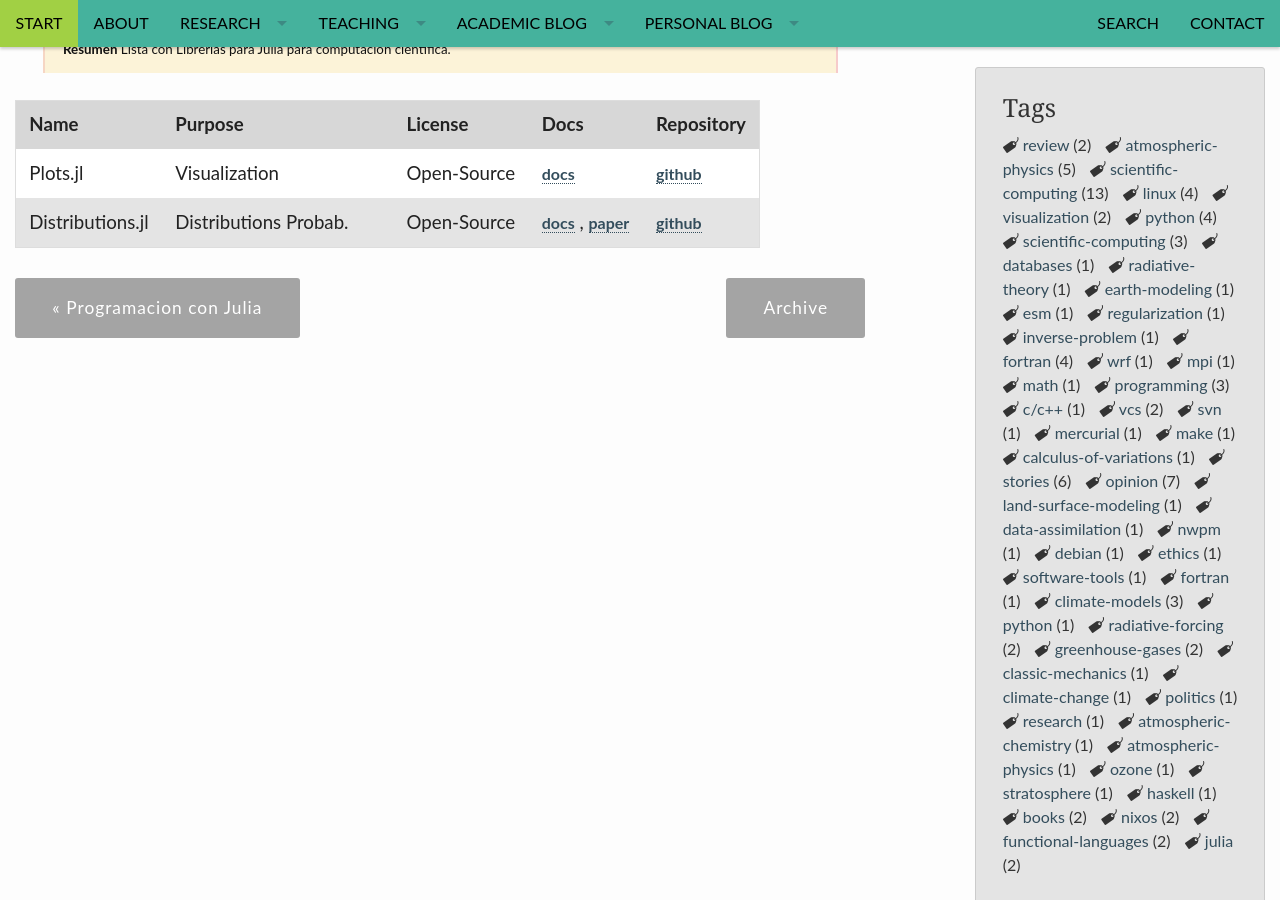
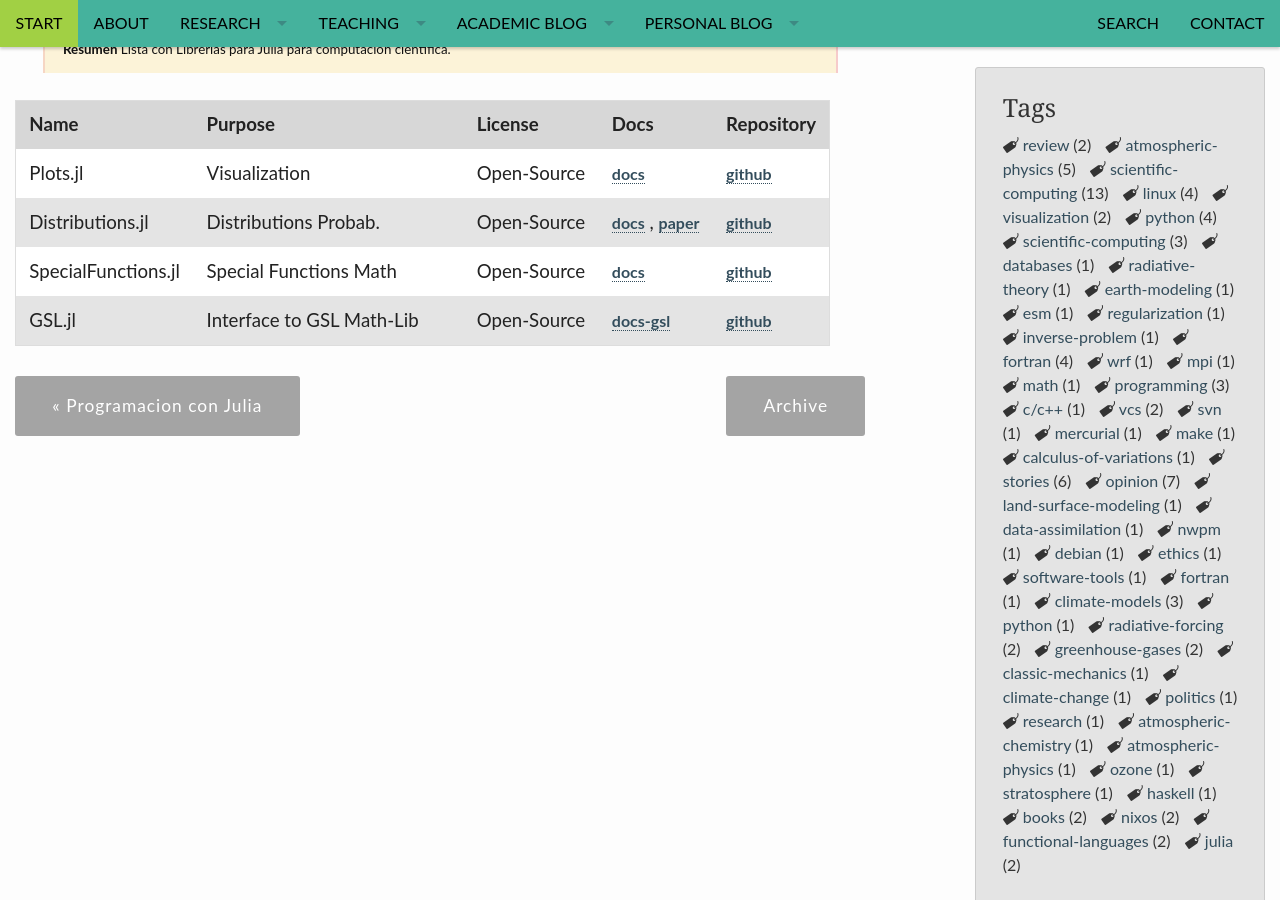
Before and after one commit to RCHG/rchg.github.io, a Jekyll site: the page built from _posts/2019-09-08-JuliaLibs.md, in a window 1280 px wide and 900 px high, scrolled down 498 px. Built offline with Jekyll 4.4.1, drawn with Linux system fonts in a browser that asks for light colours; nearby versions of some CDN libraries; comment, search, counter and statistics services are not loaded.

Commit message:
Update 2019-09-08-JuliaLibs.md

```diff
--- a/_posts/2019-09-08-JuliaLibs.md
+++ b/_posts/2019-09-08-JuliaLibs.md
@@ -23,3 +23,5 @@ Lista con Librerias para Julia para computacion cientifica.
 | ----------| ------------------ | ----------- | ------------ | -----| ---------- |
 |Plots.jl 	| Visualization     |              | Open-Source  | [docs](http://docs.juliaplots.org/latest/) | [github](https://github.com/JuliaPlots/Plots.jl) |
 |Distributions.jl 	| Distributions Probab.     |              | Open-Source  | [docs](https://juliastats.github.io/Distributions.jl/stable/) , [paper](https://arxiv.org/abs/1907.08611) | [github](https://github.com/JuliaStats/Distributions.jl) |
+|SpecialFunctions.jl 	| Special Functions Math     |              | Open-Source  | [docs](https://juliamath.github.io/SpecialFunctions.jl/stable/)  | [github](https://github.com/JuliaMath/SpecialFunctions.jl) |
+|GSL.jl 	| Interface to GSL Math-Lib     |              | Open-Source  | [docs-gsl](https://www.gnu.org/software/gsl/doc/html/index.html)  | [github](https://github.com/JuliaMath/GSL.jl) |
```
